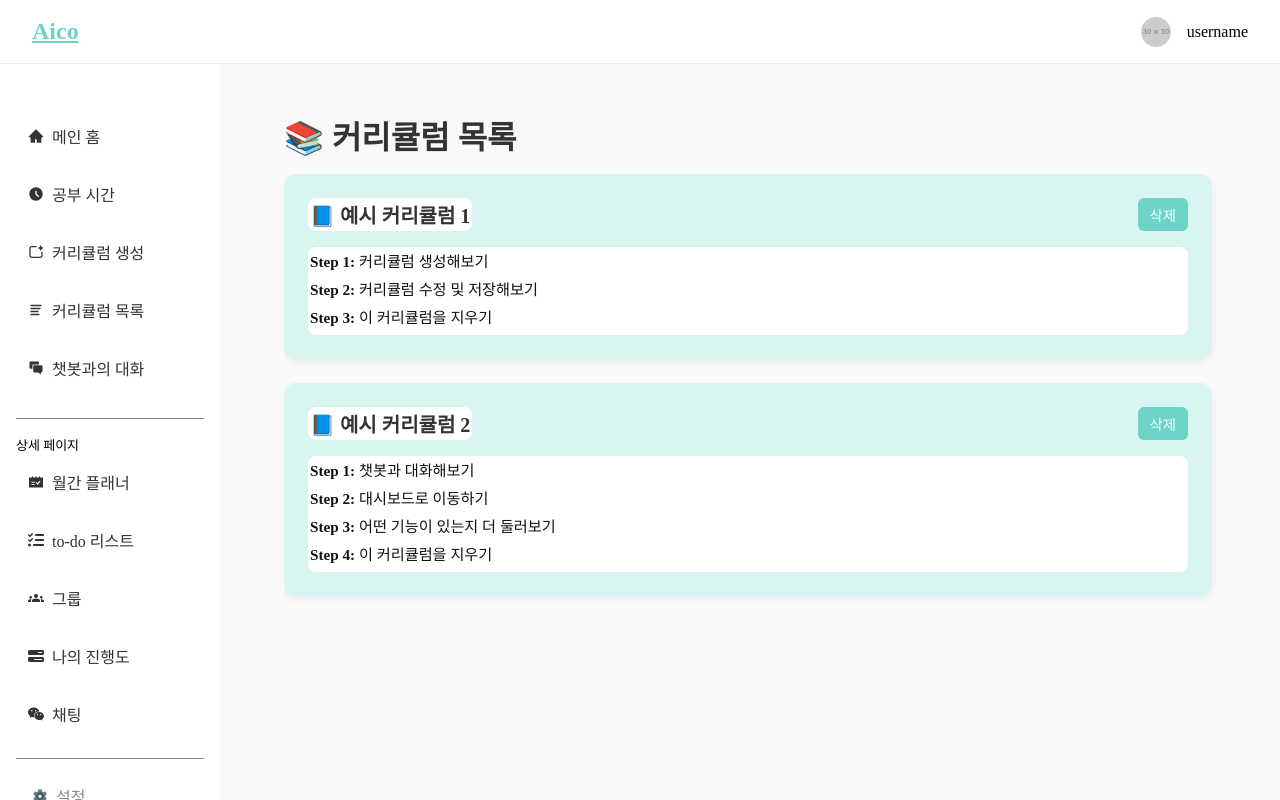
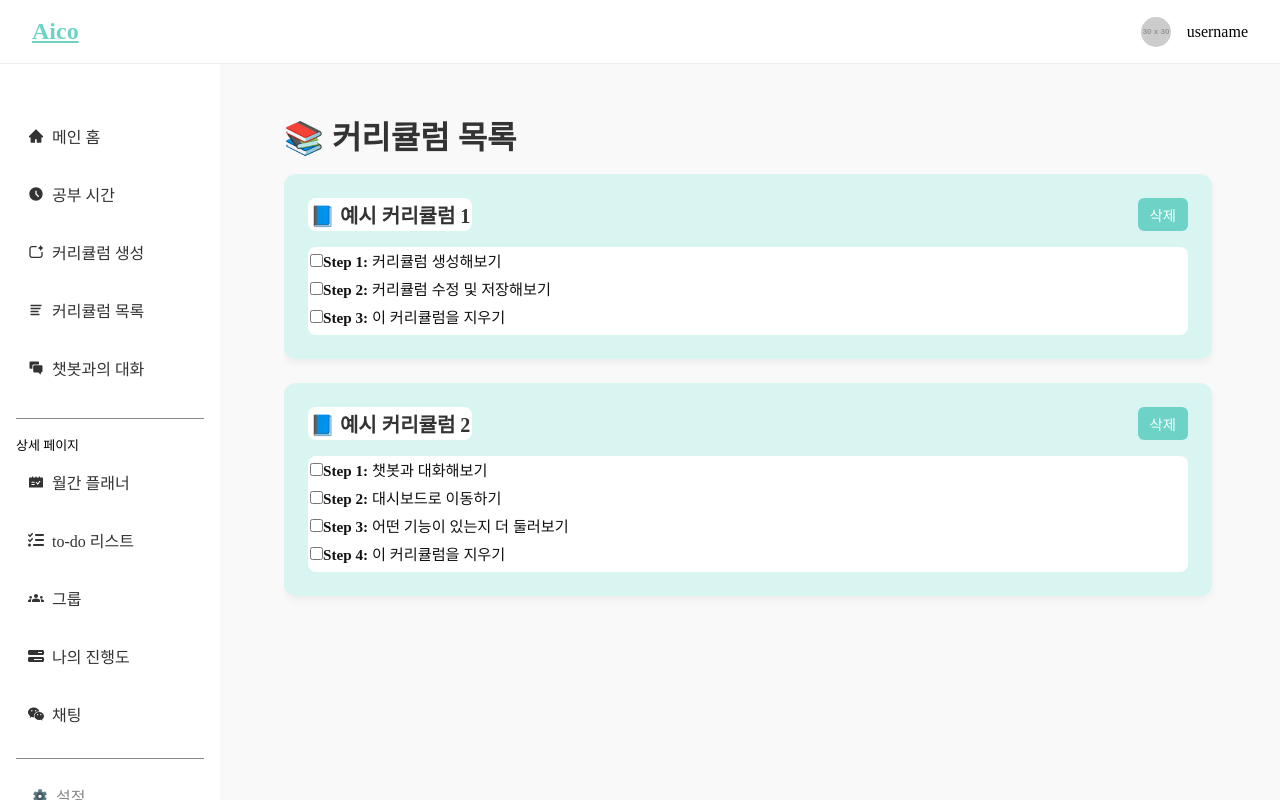
Before and after one commit to aico-team/aico-frontend, a React (Vite) app: page /CurriculumList in a window 1280 px wide. Built offline with nearby package versions, Linux system fonts and the light colour scheme; no server answers.

Commit message:
feat: 커리큘럼 단계 완료 여부 토글 구현

```diff
--- a/src/pages/CurriculumList.jsx
+++ b/src/pages/CurriculumList.jsx
@@ -4,8 +4,13 @@ import "../styles/CurriculumList.css";
 
 const CurriculumList = () => {
   //여러 개의 커리큘럼 객체가 들어있는 배열 curriculum
-  const { curriculums, fetchCurriculumList, deleteCurriculum, isLoading } =
-    useCurriculumStore();
+  const {
+    curriculums,
+    fetchCurriculumList,
+    deleteCurriculum,
+    isLoading,
+    toggleCompleteStep,
+  } = useCurriculumStore();
 
   useEffect(() => {
     fetchCurriculumList();
@@ -45,6 +50,13 @@ const CurriculumList = () => {
                       key={step}
                       className={`step-item ${detail.completed ? "completed" : ""}`}
                     >
+                      <input
+                        type="checkbox"
+                        checked={detail.completed}
+                        onChange={() =>
+                          toggleCompleteStep(curri.id, step, !detail.completed)
+                        }
+                      />
                       <strong>Step {step}:</strong> {detail.description}
                     </div>
                   ))}
--- a/stores/curriculumStore.js
+++ b/stores/curriculumStore.js
@@ -52,13 +52,16 @@ const useCurriculumStore = create((set) => ({
     }
   },
 
-  //모든 커리큘럼 삭제
+  //모든 커리큘럼 삭제 - 예비용
   resetCurriculums: () => set({ curriculums: [] }),
 
   //커리큘럼 목록 불러오기
   fetchCurriculumList: async () => {
     set({ isLoading: true });
 
+    set({ curriculums: dummyCurriculums, isLoading: false });
+
+    /*
     try {
       const response = await apiClient.get("/curri/list");
       set({ curriculums: response.data, isLoading: false });
@@ -76,8 +79,28 @@ const useCurriculumStore = create((set) => ({
         console.error("커리큘럼 목록 조회 실패:", err);
         set({ curriculums: dummyCurriculums });
       }
-      */
-    }
+
+    }*/
+  },
+
+  toggleCompleteStep: (id, step, completed) => {
+    set((state) => {
+      const updated = state.curriculums.map((curri) => {
+        if (curri.id !== id) return curri;
+
+        return {
+          ...curri,
+          curriculumMap: {
+            ...curri.curriculumMap,
+            [step]: {
+              ...curri.curriculumMap[step],
+              completed: completed,
+            },
+          },
+        };
+      });
+      return { curriculums: updated };
+    });
   },
 }));
 
```
